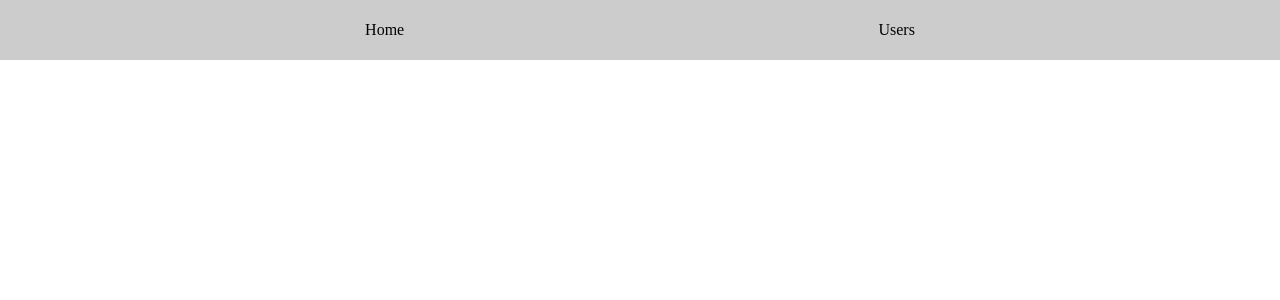
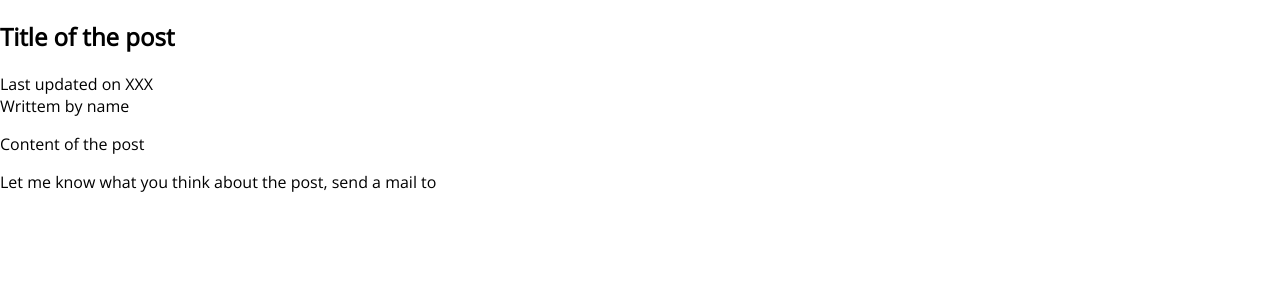
Before and after one commit to kateMoscoso/nuxt-app, a Nuxt app: page /posts/1 in a window 1280 px wide. Before the commit this address had no page. Shown: the top 300 px of the page. Built offline with nearby package versions, Linux system fonts and the light colour scheme.

Commit message:
adding font

```diff
--- a/layouts/default.vue
+++ b/layouts/default.vue
@@ -1,19 +1,16 @@
 <template>
   <div>
-    <Header />
 
     <nuxt />
   </div>
 </template>
-<script>
-import Header from '@/components/Header.vue'
 
-export default {
-  components: {
-    Header
-  }
+<style>
+html {
+  font-family: 'Open Sans', sans-serif;
 }
-</script>
-<style>
+body {
+  margin: 0
 
+}
 </style>
--- a/nuxt.config.js
+++ b/nuxt.config.js
@@ -14,7 +14,8 @@ export default {
       { hid: 'description', name: 'description', content: pkg.description }
     ],
     link: [
-      { rel: 'icon', type: 'image/x-icon', href: '/favicon.ico' }
+      { rel: 'icon', type: 'image/x-icon', href: '/favicon.ico' },
+      {rel:'stylesheet', href:'https://fonts.googleapis.com/css?family=Open+Sans|Roboto'}
     ]
   },
 
--- a/pages/index.vue
+++ b/pages/index.vue
@@ -4,46 +4,3 @@
 
   </section>
 </template>
-
-<script>
-import Logo from '~/components/Logo.vue'
-
-export default {
-  components: {
-    Logo
-  }
-}
-</script>
-
-<style>
-.container {
-  margin: 0 auto;
-  min-height: 100vh;
-  display: flex;
-  justify-content: center;
-  align-items: center;
-  text-align: center;
-}
-
-.title {
-  font-family: 'Quicksand', 'Source Sans Pro', -apple-system, BlinkMacSystemFont,
-    'Segoe UI', Roboto, 'Helvetica Neue', Arial, sans-serif;
-  display: block;
-  font-weight: 300;
-  font-size: 100px;
-  color: #35495e;
-  letter-spacing: 1px;
-}
-
-.subtitle {
-  font-weight: 300;
-  font-size: 42px;
-  color: #526488;
-  word-spacing: 5px;
-  padding-bottom: 15px;
-}
-
-.links {
-  padding-top: 15px;
-}
-</style>
--- /dev/null
+++ b/pages/posts/_id/index.vue
@@ -0,0 +1,15 @@
+<template>
+    <div class="single-post-page">
+        <section class="post">
+           <h1>Title of the post</h1>
+           <div class="post-details">
+               <div>Last updated on XXX</div>
+                <div>Writtem by name</div>
+           </div>
+           <p>Content of the post</p>
+        </section>
+        <section class="post-feedback">
+            <p>Let me know what you think about the post, send a mail to</p>
+        </section>
+    </div>
+</template>
--- /dev/null
+++ b/pages/posts/index.vue
@@ -0,0 +1,11 @@
+<template>
+    <div class="posts-page">
+
+    </div>
+</template>
+
+<style scoped>
+.posts-page {
+    display: flex
+}
+</style>
```
Also changed, not shown: pages/about/index.vue (added).
